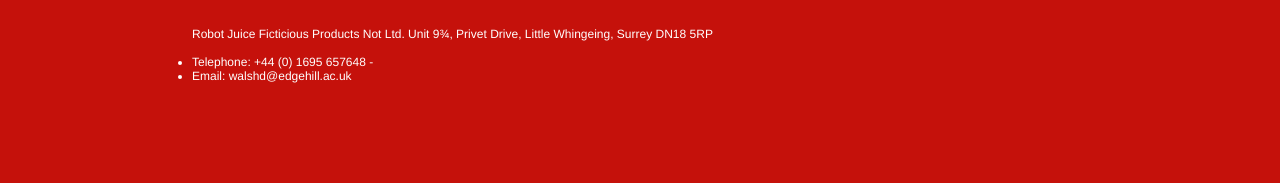
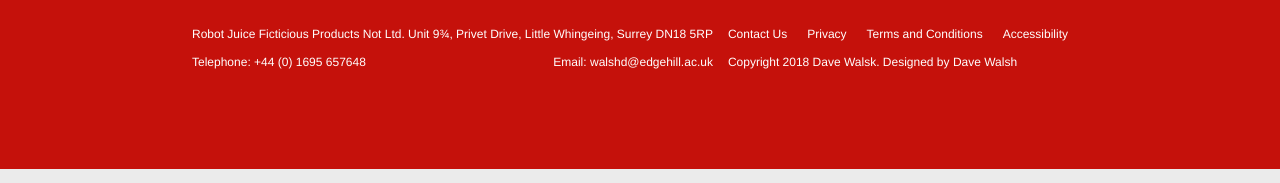
Before and after one commit to MrFiddle/Robot-Juice, a plain HTML site: page index.html in a window 1280 px wide. Shown: the part 1377-1560 px from the top of the page. Drawn offline with nearby package versions, Linux system fonts and the light colour scheme; a web font is replaced by a local one.

Commit message:
main page finished

```diff
--- a/index.html
+++ b/index.html
@@ -231,7 +231,7 @@
             <li>
               <p>
                 Telephone:
-                <a href="tel:+44 (0) 1695 657648">+44 (0) 1695 657648</a> -
+                <a href="tel:+44 (0) 1695 657648">+44 (0) 1695 657648</a>
               </p>
             </li>
 
@@ -243,6 +243,32 @@
             </li>
           </ul>
         </div>
+
+        <div class="footer__bottom-legal">
+          <ul>
+            <li>
+              <a href="https://www.edgehill.ac.uk/terms/">Contact Us</a>
+            </li>
+
+            <li>
+              <a href="https://www.edgehill.ac.uk/privacy/">Privacy</a>
+            </li>
+
+            <li>
+              <a href="https://www.edgehill.ac.uk/terms/"
+                >Terms and Conditions</a
+              >
+            </li>
+
+            <li>
+              <a href="https://www.edgehill.ac.uk/accessibility/"
+                >Accessibility</a
+              >
+            </li>
+          </ul>
+
+          <p>Copyright 2018 Dave Walsk. Designed by Dave Walsh</p>
+        </div>
       </section>
     </footer>
   </body>
--- a/style.css
+++ b/style.css
@@ -287,3 +287,19 @@ footer {
   text-decoration: none;
   color: white;
 }
+
+.footer__bottom ul {
+  list-style: none;
+  display: flex;
+  justify-content: space-between;
+}
+
+.footer__bottom-legal {
+  display: flex;
+  flex-direction: column;
+  justify-content: space-between;
+}
+
+.footer__bottom-legal li {
+  margin-right: 20px;
+}
```
